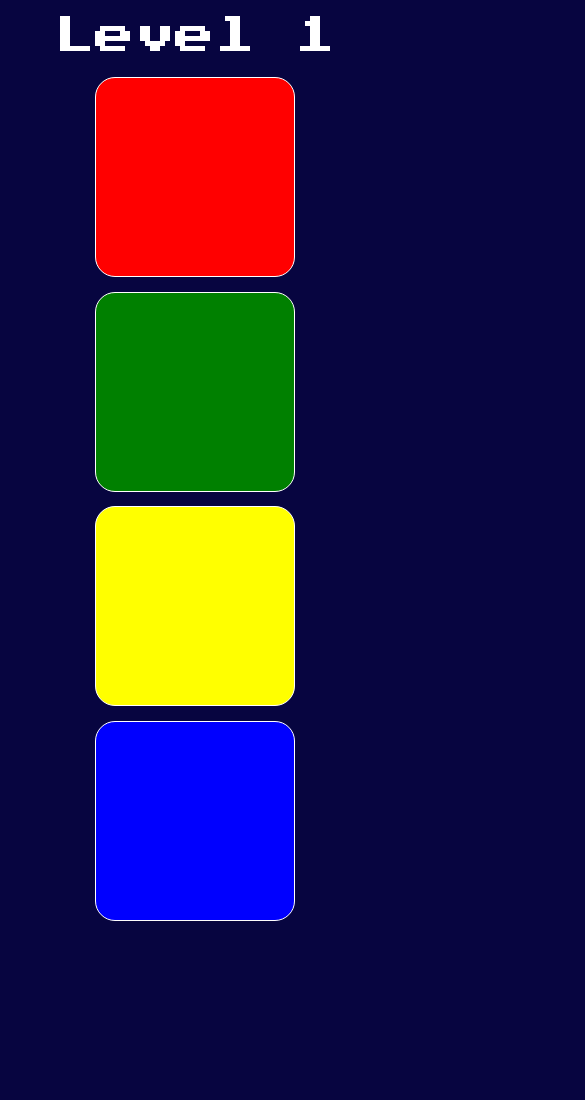
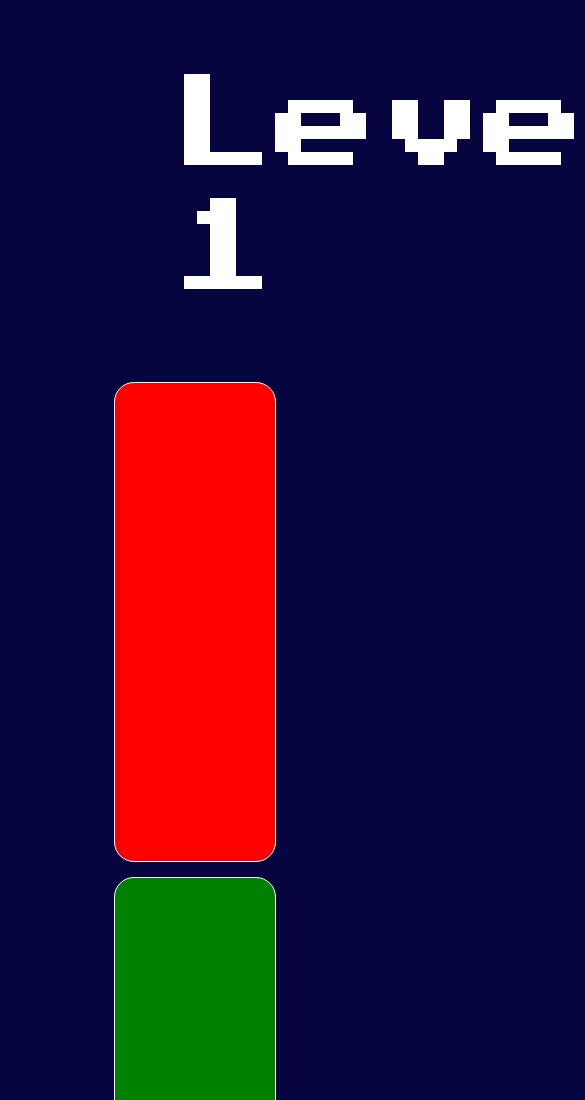
Before and after one commit to Mikeyb09/Project_Simon, a plain HTML site: page index.html in a window 390 px wide. Shown: the top 1100 px of the page, 585 px wide, since content can reach past the window. Before the commit the page ends 931 px from the top, so only its background shows below. Drawn offline with nearby package versions, Linux system fonts and the light colour scheme.

Commit message:
Added media query
added a media query for mobile devices.

```diff
--- a/css/styles.css
+++ b/css/styles.css
@@ -37,3 +37,19 @@ body {
 #blue {
     background-color: blue;
 }
+
+@media (max-width: 990px) {
+    h1 {
+        font-size: 6.5rem;
+        padding: .5em 1.5em;
+    }
+
+    .block {
+        width: 45%;
+        height:30em;
+        border: 1px solid;
+        border-radius: 20px;
+        display: inline-block;
+        margin: 1.5% 1.5%
+    }
+}
```
